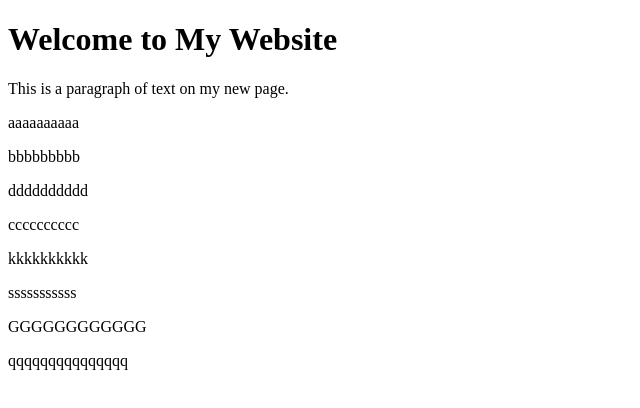
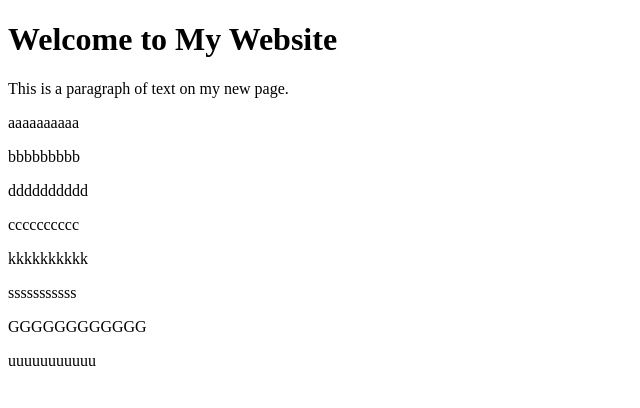
Before and after one commit to Seyran6/GE, a plain HTML site: page index.html in a window 1280 px wide. Shown: the full height of the page, 0-640 px from the left. Drawn offline with Linux system fonts and the light colour scheme.

Commit message:
u instead q

```diff
--- a/index.html
+++ b/index.html
@@ -16,7 +16,7 @@
     <p>kkkkkkkkkk</p>
     <p>sssssssssss</p>
     <p>GGGGGGGGGGGG</p>
-    <p>qqqqqqqqqqqqqqq</p>
+    <p>uuuuuuuuuuu</p>
     <!-- This is a comment. It won't show up in the browser -->
 
 </body>
```
